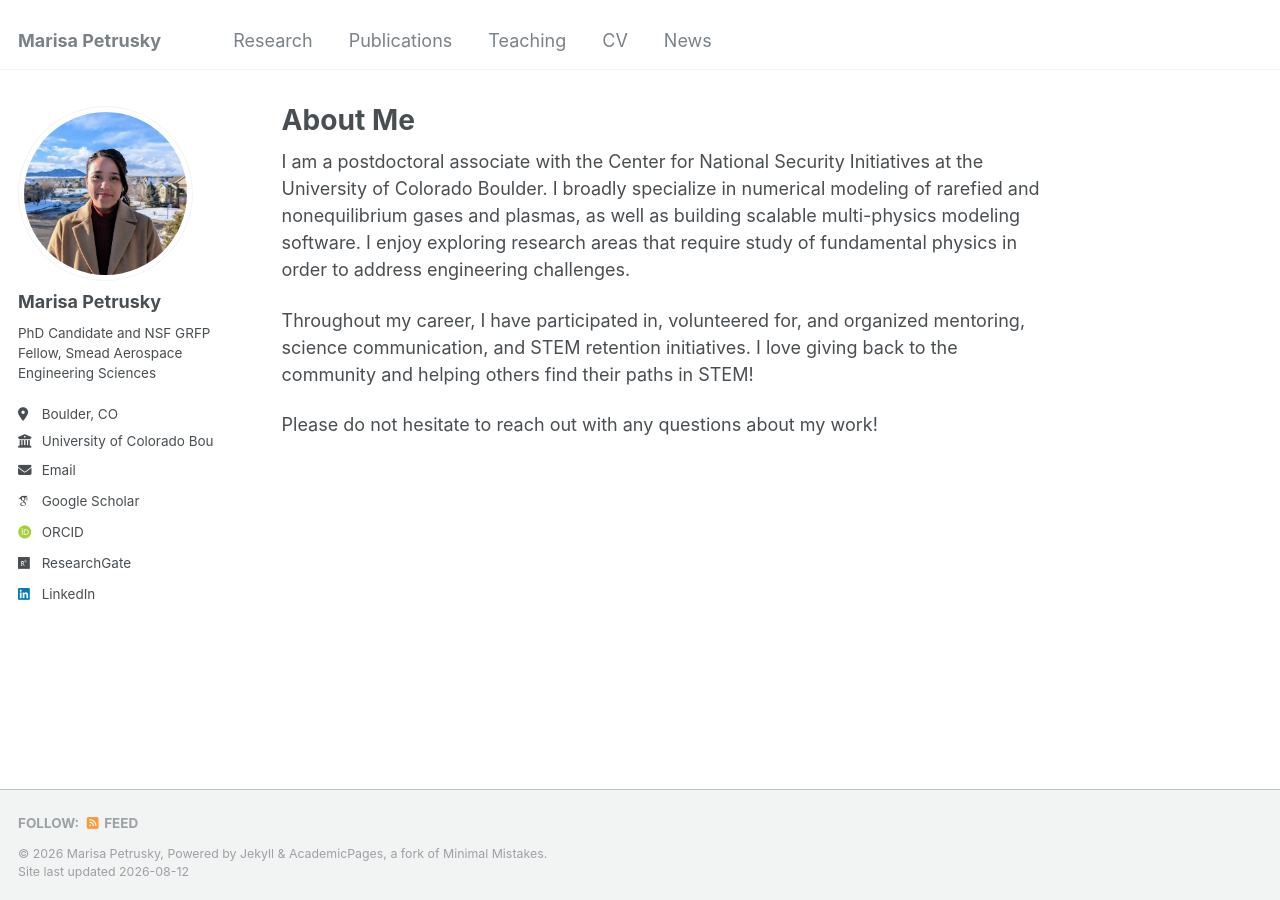
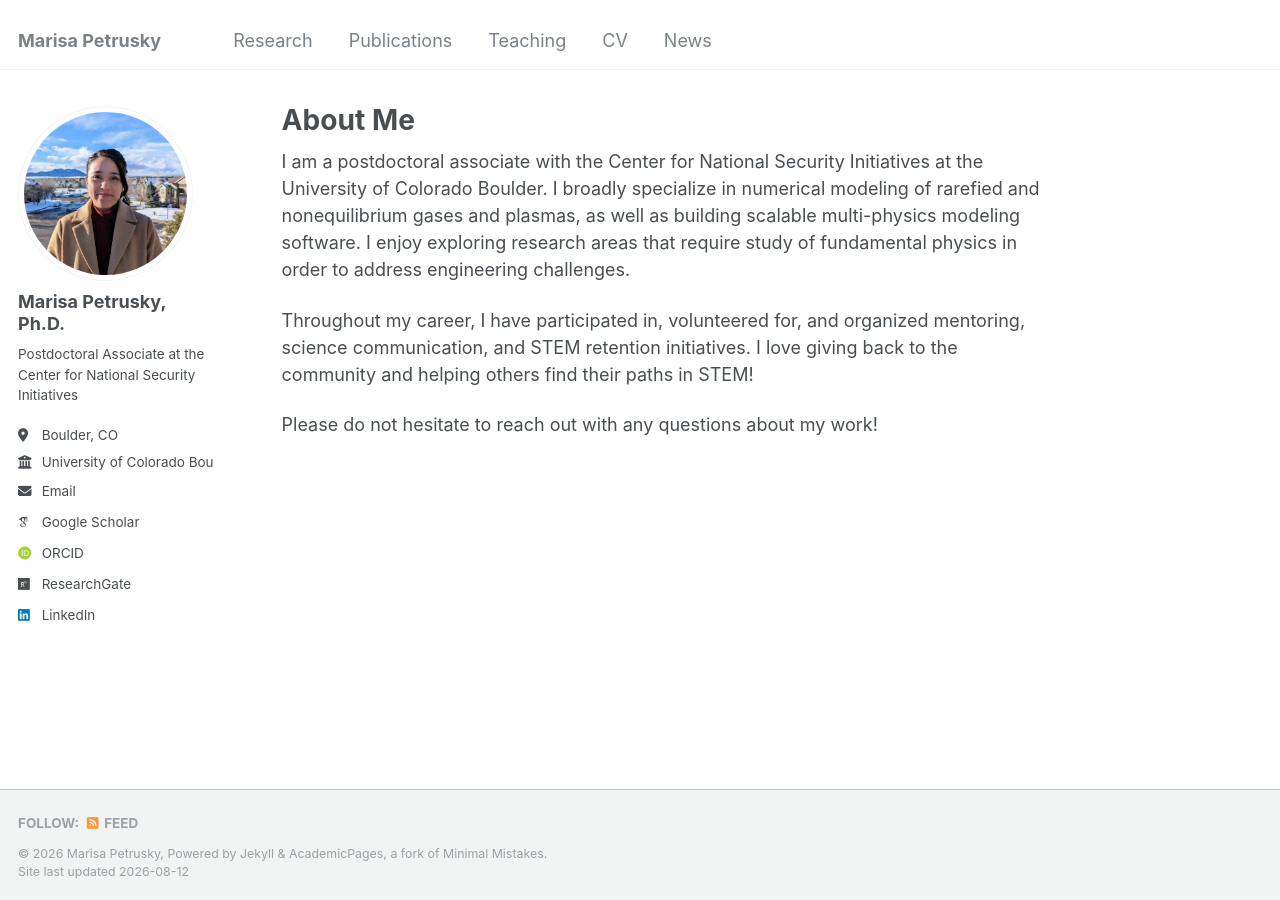
Before and after one commit to marisapetrusky/marisapetrusky.github.io, a Jekyll site: the page built from _pages/about.md, in a window 1280 px wide. Built offline with Jekyll 4.4.1, drawn with Linux system fonts in a browser that asks for light colours; some web fonts are replaced.

Commit message:
Update _config.yml

```diff
--- a/_config.yml
+++ b/_config.yml
@@ -22,9 +22,9 @@ repository               : "marisapetrusky/marisapetrusky.github.io"
 author:
   # Biographic information
   avatar           : "profile.jpg"
-  name             : "Marisa Petrusky"
+  name             : "Marisa Petrusky, Ph.D."
   pronouns         : # example: "she/her"
-  bio              : "PhD Candidate and NSF GRFP Fellow, Smead Aerospace Engineering Sciences"
+  bio              : "Postdoctoral Associate at the Center for National Security Initiatives"
   location         : "Boulder, CO"
   employer         : "University of Colorado Boulder"
   uri              : # URL
```
